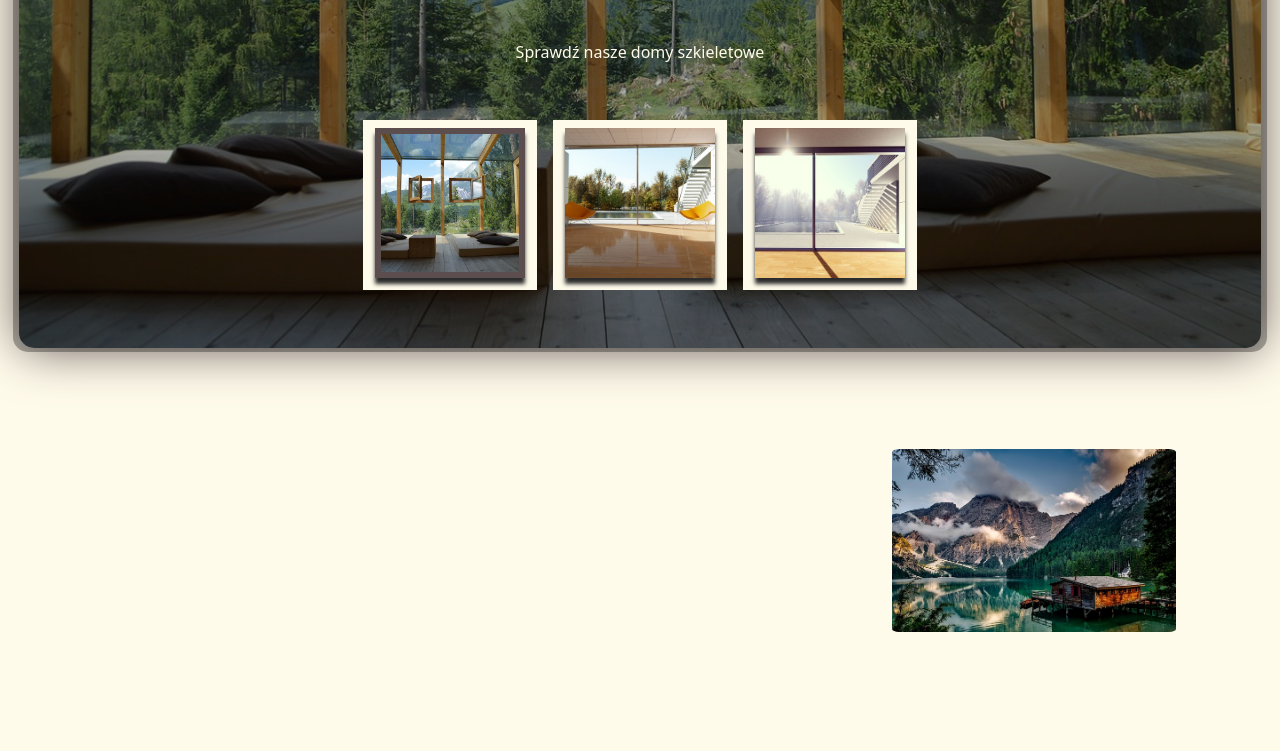
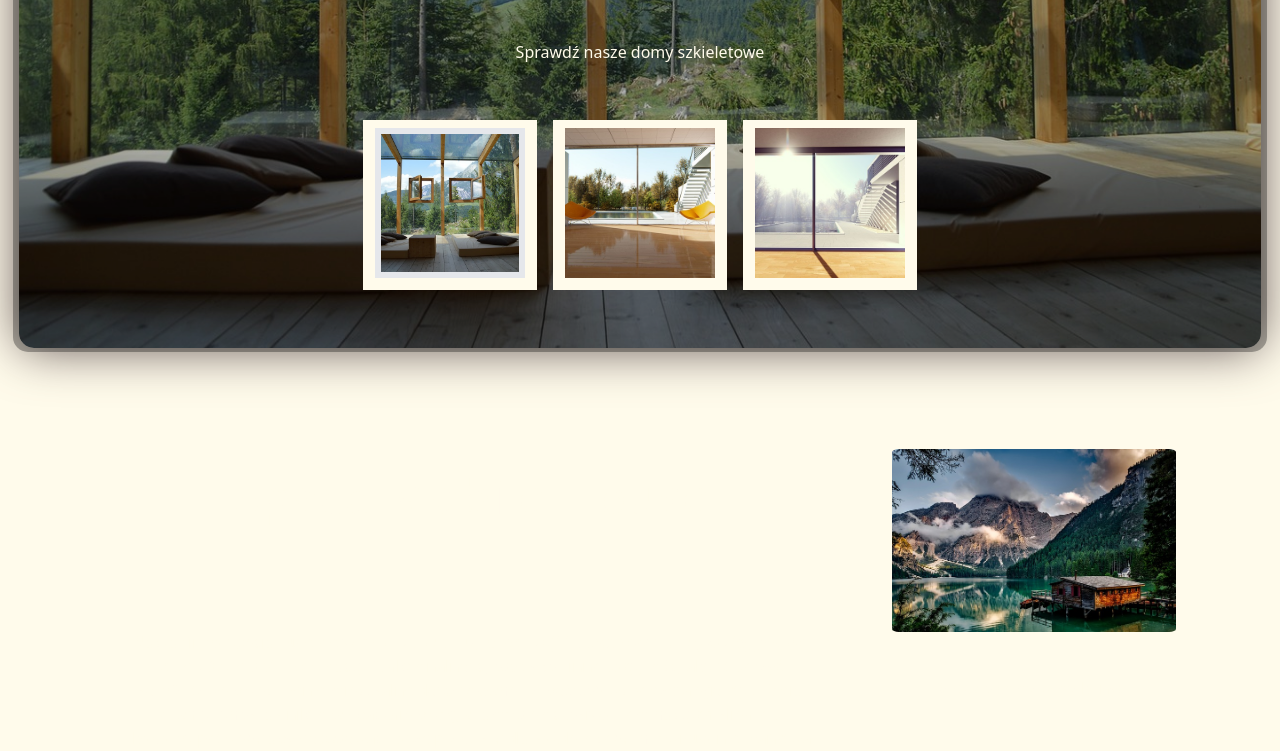
Before and after one commit to designByMilencja/frame-houses, a Next.js app: page / in a window 1280 px wide. Shown: the part 440-1191 px from the top of the page. Built offline with nearby package versions, Linux system fonts and the light colour scheme.

Commit message:
feat(Advantages): changed styles added shadows

```diff
--- a/components/home/Backgrounds.jsx
+++ b/components/home/Backgrounds.jsx
@@ -2,13 +2,13 @@
 import {backgroundsSmall} from "@/constants";
 
 const Backgrounds = ({backgroundIndex, handleBackgroundChange}) => {
-  return (<div className="absolute h-[80%] flex items-end hidden sm:block top-[70%] z-20">
+  return (<div className="absolute h-[80%] flex items-end hidden sm:block top-[70%] z-[5]">
       <div className="flex">
         {backgroundsSmall.map((bg, index) => (
-            <div key={index} className="mx-2 flex bg-primary">
+            <div key={index} className="mx-2 flex bg-primary box-with-lightShadow">
             <div
-                className={`w-[150px] h-[150px] bg-cover bg-center mt-2 mb-3 mx-3 cursor-pointer box-with-shadow
-                                    ${backgroundIndex === index ? 'border-[6px] border-dark' : ''}`}
+                className={`w-[150px] h-[150px] bg-cover bg-center mt-2 mb-3 mx-3 cursor-pointer box-with-darkShadow
+                                    ${backgroundIndex === index ? 'border-[6px] border-green' : ''}`}
                 style={{ backgroundImage: `url("${bg}")` }}
                 onClick={() => handleBackgroundChange(index)}
             ></div>  </div>
```
